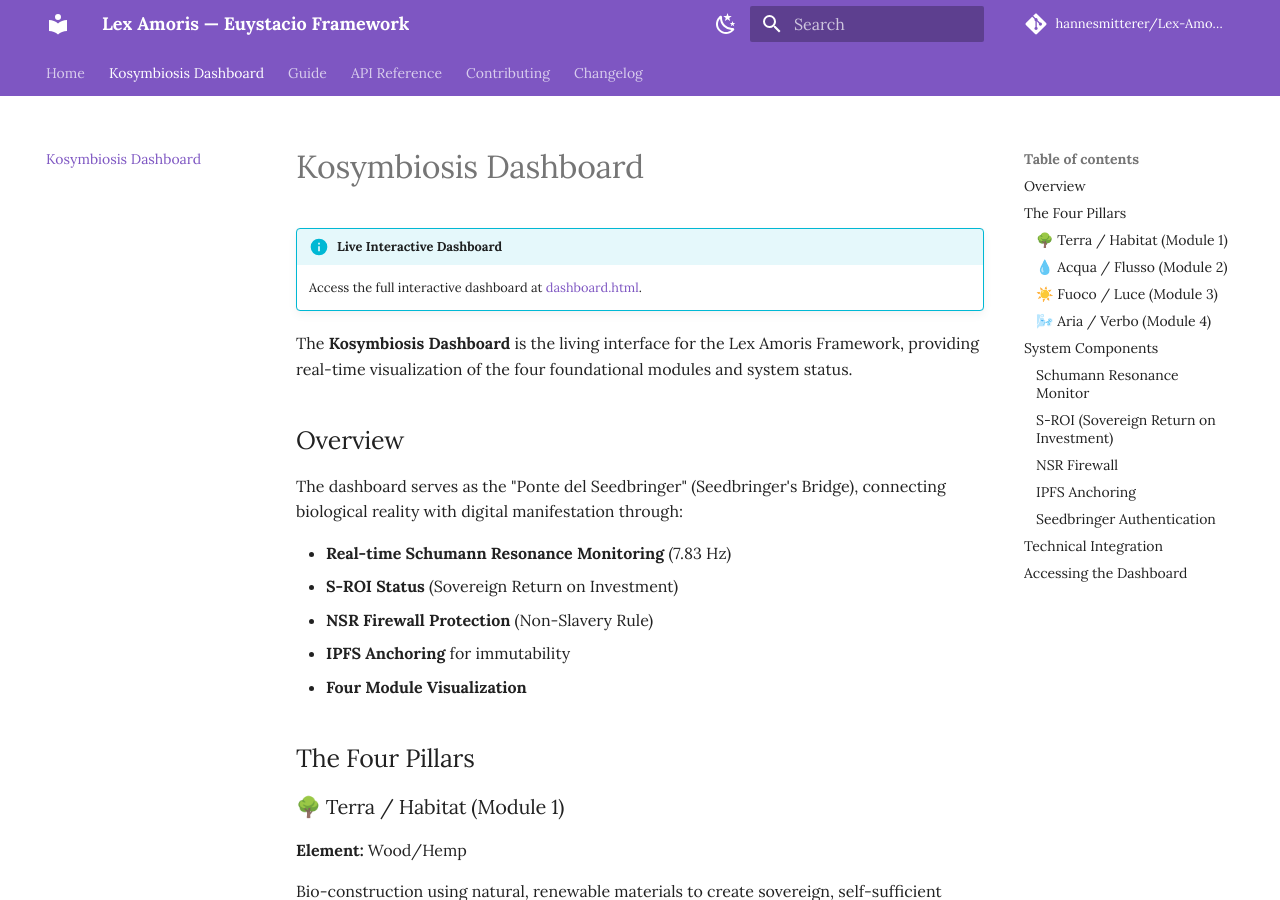
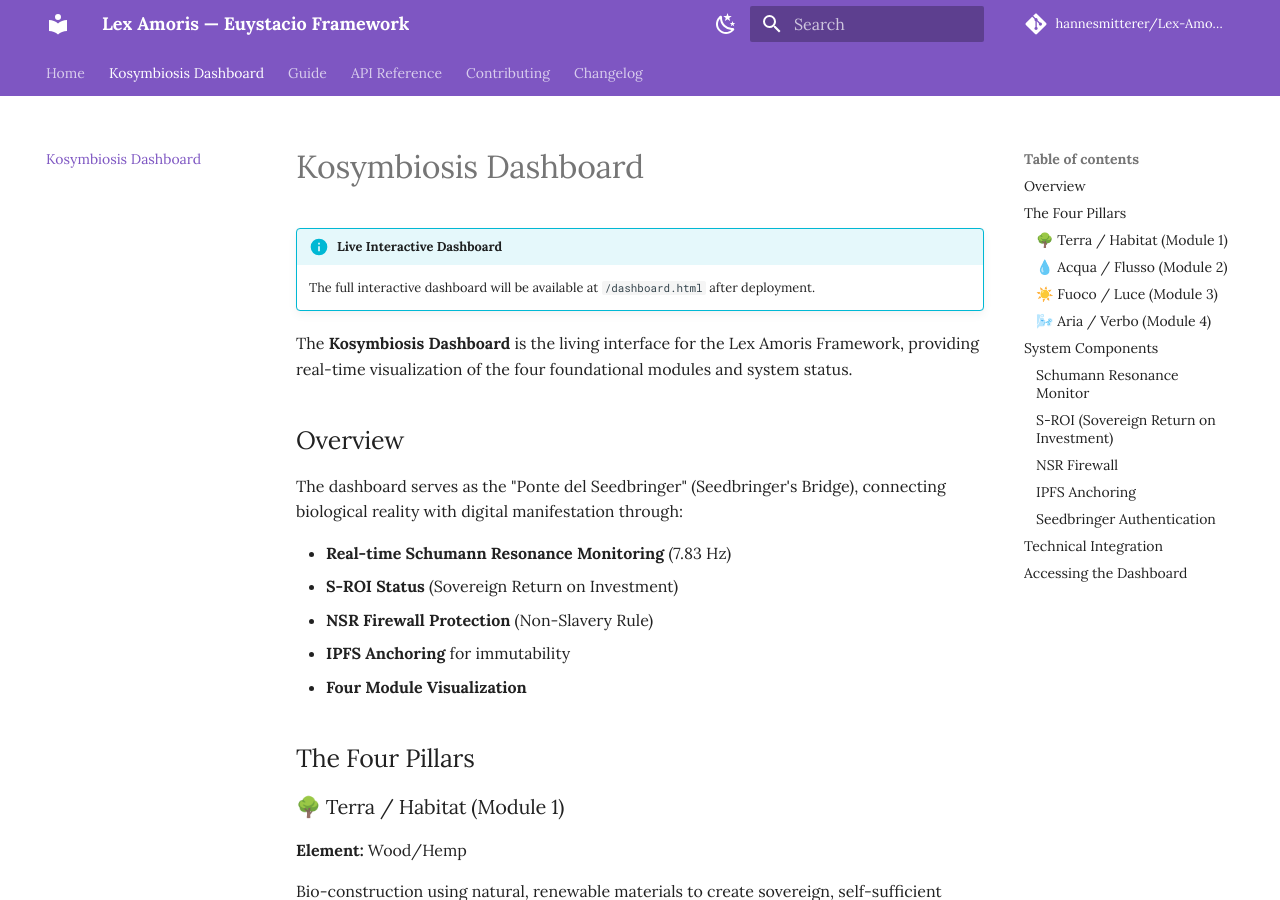
Before and after one commit to hannesmitterer/Lex-Amoris-, an MkDocs documentation site: the page built from docs/dashboard.md, in a window 1280 px wide and 900 px high. Built offline with MkDocs 1.6.1 and Material for MkDocs 9.7.7, drawn with Linux system fonts in a browser that asks for light colours; comment, search, counter and statistics services are not loaded.

Commit message:
Fix dashboard link and verify build succeeds
Agent-Logs-Url: https://github.com/hannesmitterer/Lex-Amoris-/sessions/f65da780-b48b-408d-9484-d22374dc1cbd

Co-authored-by: hannesmitterer <221007924+hannesmitterer@users.noreply.github.com>

```diff
--- a/docs/dashboard.md
+++ b/docs/dashboard.md
@@ -1,7 +1,7 @@
 # Kosymbiosis Dashboard
 
 !!! info "Live Interactive Dashboard"
-    Access the full interactive dashboard at [dashboard.html](../dashboard.html).
+    The full interactive dashboard will be available at `/dashboard.html` after deployment.
 
 The **Kosymbiosis Dashboard** is the living interface for the Lex Amoris Framework, providing real-time visualization of the four foundational modules and system status.
 
```
